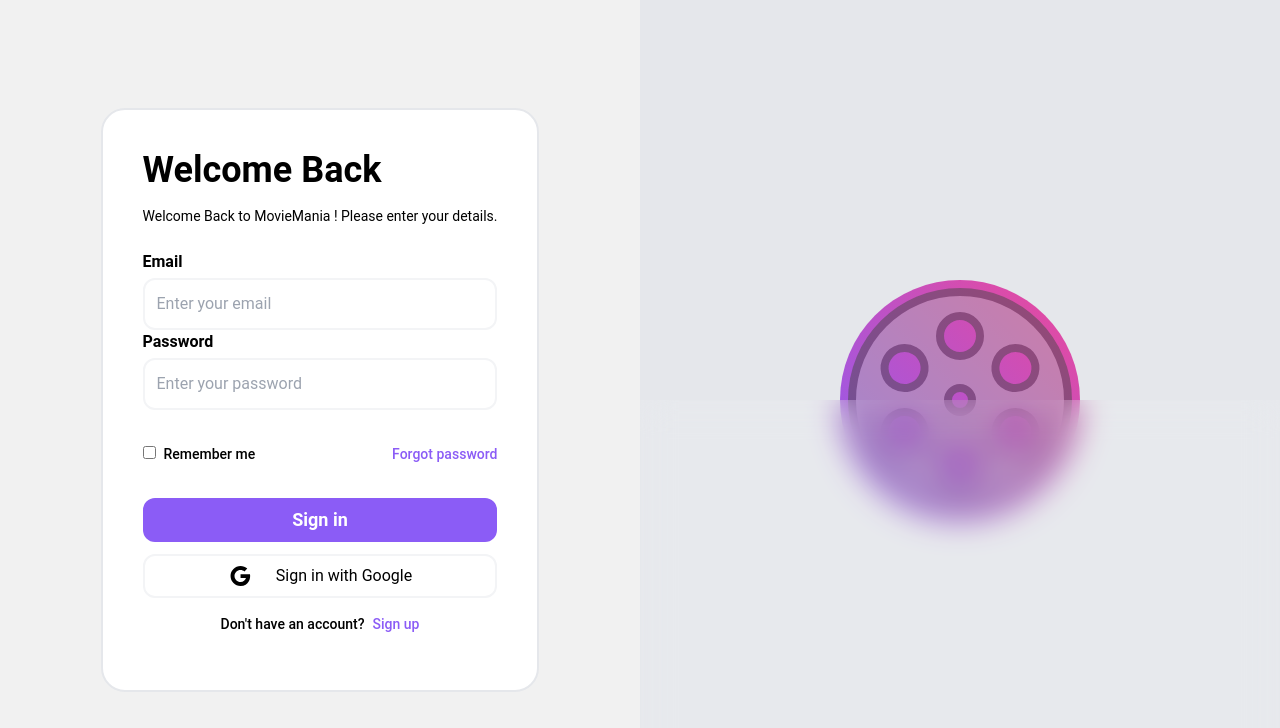
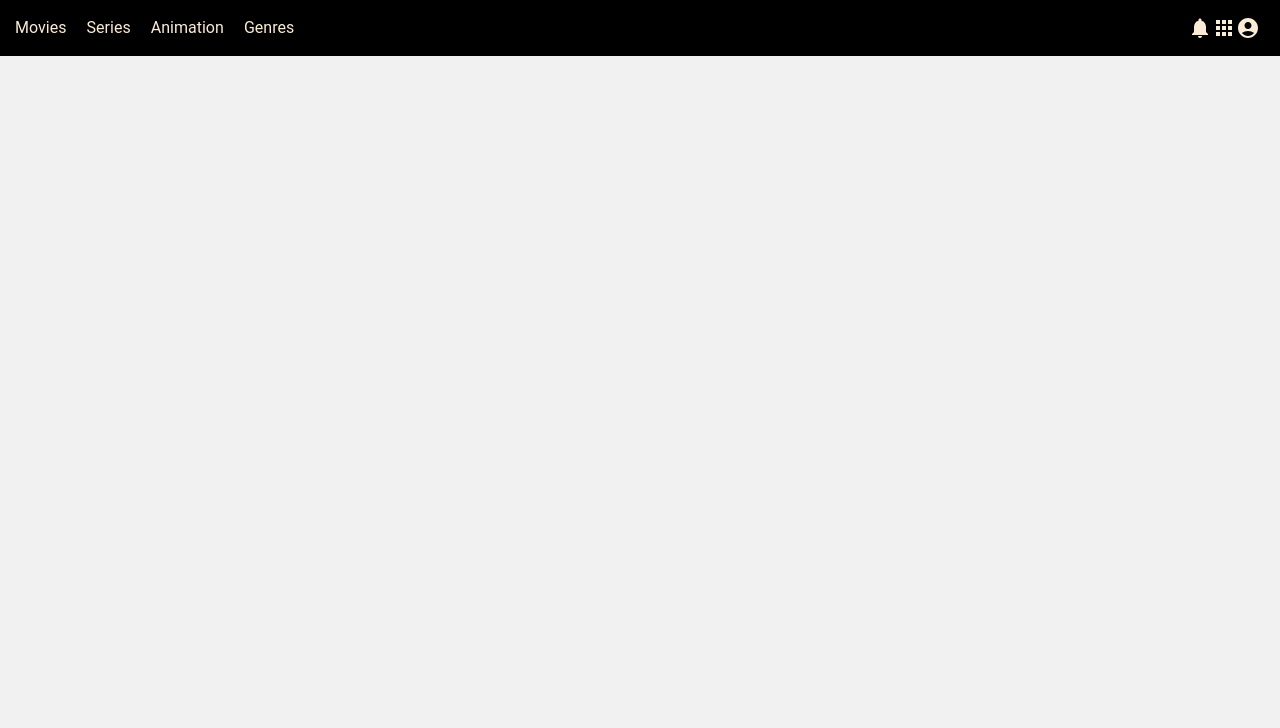
Before and after one commit to Madhushanka00/MovieMania, a React (Vite) app in the folder MovieMania/: page / in a window 1280 px wide. Shown: the top 728 px of the page. Built offline with nearby package versions, Linux system fonts and the light colour scheme.

Commit message:
Frontend devolopment

```diff
--- /dev/null
+++ b/MovieMania/src/components/nav_bar.jsx
@@ -0,0 +1,26 @@
+import React from "react";
+import "../styles/nacBar.css";
+import AppsIcon from "@mui/icons-material/Apps";
+import NotificationsIcon from "@mui/icons-material/Notifications";
+import AccountCircleIcon from "@mui/icons-material/AccountCircle";
+
+const NavBar = () => {
+  return (
+    <div className="ribbon">
+      <div className="left">
+        <div className="tabs">Movies</div>
+        <div className="tabs">Series</div>
+        <div className="tabs">Animation</div>
+        <div className="tabs">Genres</div>
+      </div>
+      <div className="mid"></div>
+
+      <div className="right">
+        <AccountCircleIcon />
+        <AppsIcon />
+        <NotificationsIcon />
+      </div>
+    </div>
+  );
+};
+export default NavBar;
--- /dev/null
+++ b/MovieMania/src/home.jsx
@@ -0,0 +1,11 @@
+import React from "react";
+import NavBar from "./components/nav_bar";
+
+const Home = () => {
+  return (
+    <div>
+      <NavBar></NavBar>
+    </div>
+  );
+};
+export default Home;
--- a/MovieMania/src/main.jsx
+++ b/MovieMania/src/main.jsx
@@ -1,11 +1,12 @@
 import React from "react";
 import ReactDOM from "react-dom/client";
 import App from "./App.jsx";
+import Home from "./home.jsx";
 import "./index.css";
 import "./Signin.jsx";
 
 ReactDOM.createRoot(document.getElementById("root")).render(
   <React.StrictMode>
-    <App />
+    <Home />
   </React.StrictMode>
 );
--- /dev/null
+++ b/MovieMania/src/styles/nacBar.css
@@ -0,0 +1,38 @@
+.ribbon {
+  display: flex;
+  background-color: black;
+  height: 7vh;
+  color: antiquewhite;
+  align-items: center;
+  display: flex;
+  flex-direction: row;
+}
+.ribbon .left {
+  display: flex;
+  flex-direction: row;
+  width: 40%;
+}
+.ribbon .left .tabs {
+  display: flex;
+  margin-left: 2%;
+  height: 4.5vh;
+  padding-left: 1%;
+  padding-right: 1%;
+  justify-content: center;
+  align-items: center;
+}
+.ribbon .mid {
+  width: 40%;
+}
+.ribbon .right {
+  display: flex;
+  flex-direction: row-reverse;
+  width: 20%;
+  flex-direction: row-reverse;
+  right: 10px !important;
+  margin-right: 20px;
+}
+.ribbon .right .apps {
+  position: relative;
+  right: 20px;
+}/*# sourceMappingURL=nacBar.css.map */
--- /dev/null
+++ b/MovieMania/src/styles/nacBar.scss
@@ -0,0 +1,46 @@
+.ribbon{
+    display: flex;
+    background-color: black;
+    height: 7vh;
+    color: antiquewhite;
+    align-items: center;
+    display: flex;
+    flex-direction: row;
+
+
+    & .left{
+        display: flex;
+        flex-direction: row;
+       width:40%;
+         & .tabs{
+            display: flex;
+            margin-left: 2%;
+            // background-color: rgb(48, 48, 48);
+            // border-radius: 10px;
+            // width: 100% ;
+            height: 4.5vh;
+            padding-left: 1%;
+            padding-right: 1%;
+            justify-content: center;
+            align-items: center;
+         }
+
+    }
+    & .mid{
+        width: 40%;
+    }
+    & .right{
+        display: flex;
+        flex-direction: row-reverse;
+        width:20%;
+        flex-direction: row-reverse;
+        right:10px !important;
+        margin-right: 20px;
+
+        & .apps{
+            position: relative;
+            right:20px
+        }
+    }
+
+}
```
Also changed, not shown: 1 other file (tests, documents, lock files or other folders).
